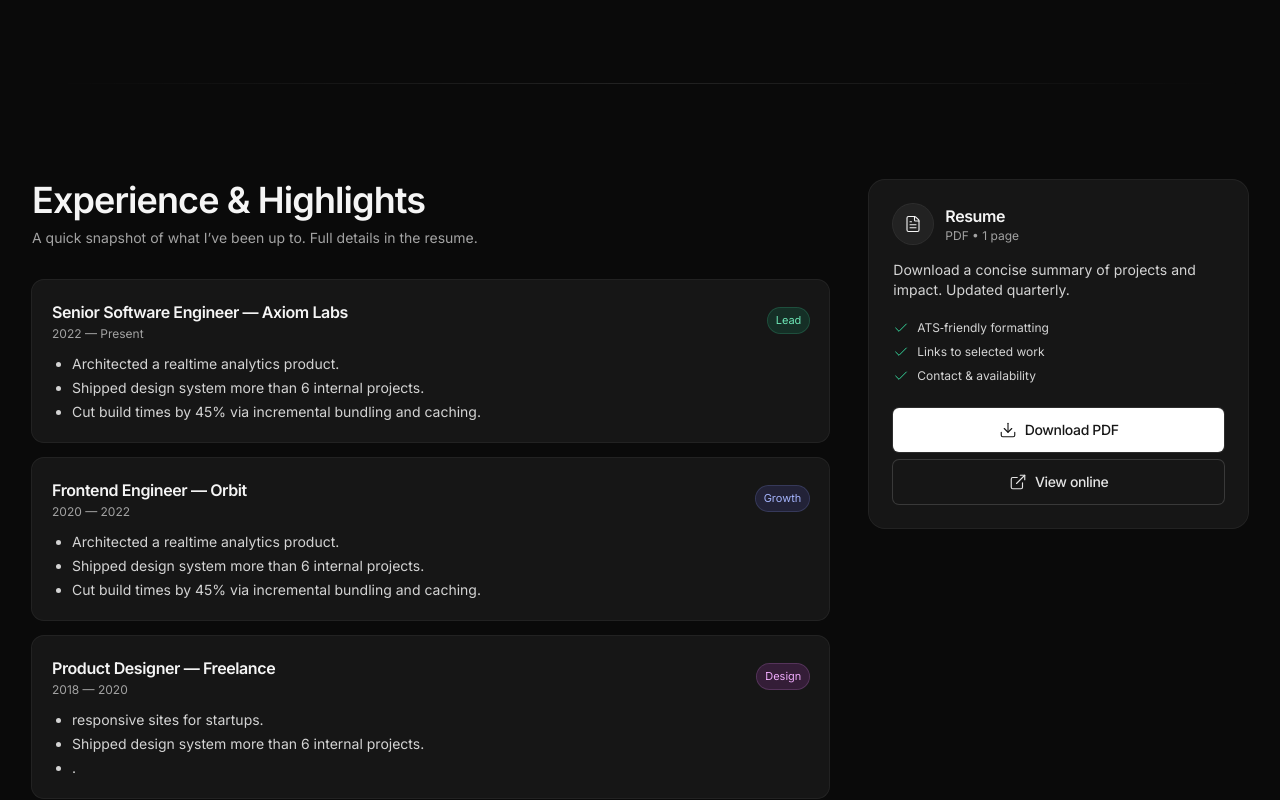
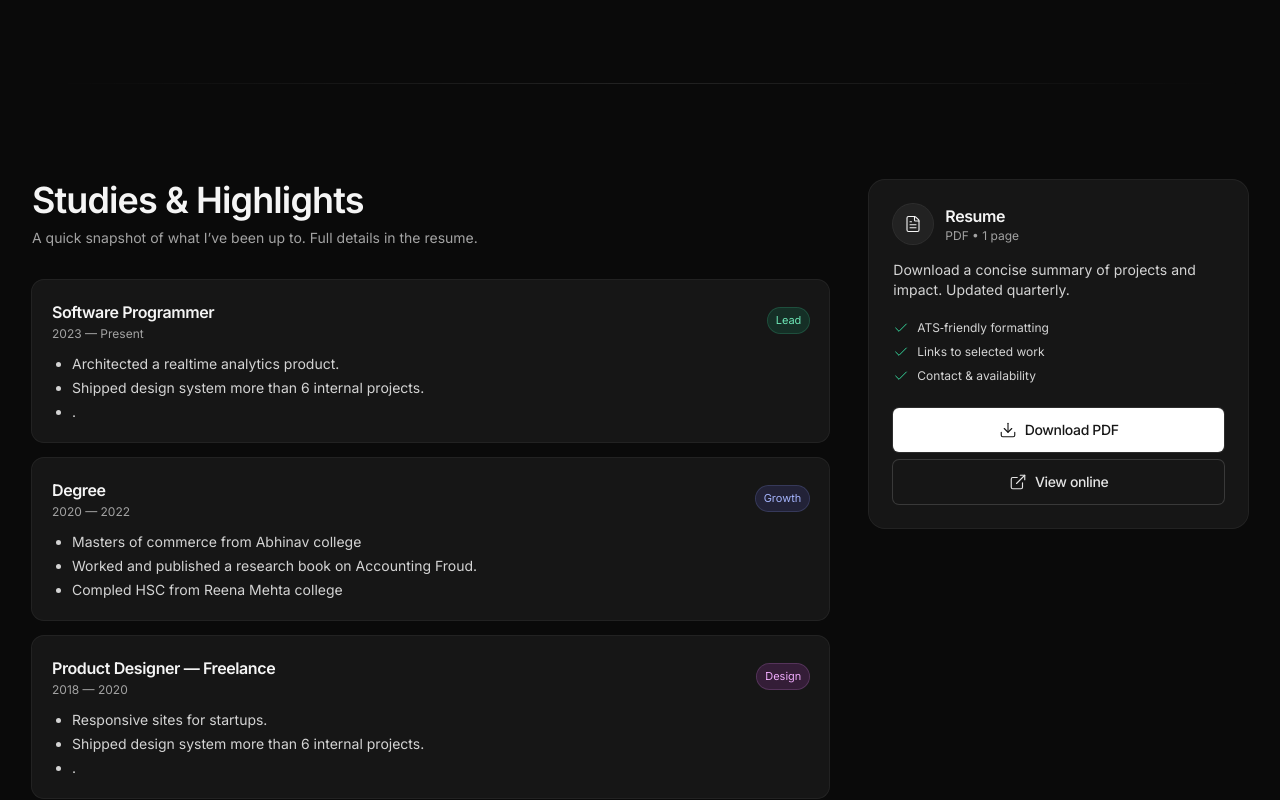
Before and after one commit to codewithsaara/Sara-Portfolio, a plain HTML site: page index.html in a window 1280 px wide. Shown: the part 2000-2800 px from the top of the page. Drawn offline with nearby package versions, Linux system fonts and the light colour scheme.

Commit message:
Update index.html

```diff
--- a/index.html
+++ b/index.html
@@ -116,14 +116,16 @@
                 <span class="inline-flex items-center gap-2 rounded-full border border-white/10 bg-white/5 px-3 py-1">
                   <i data-lucide="code-2" class="h-[16px] w-[16px]"></i>
                   JavaScript, php , Node.js
+                    Node.js, c,c++,html,css
+                    sql,mysql database
                 </span>
                 <span class="inline-flex items-center gap-2 rounded-full border border-white/10 bg-white/5 px-3 py-1">
                   <i data-lucide="server" class="h-[16px] w-[16px]"></i>
-                  Node.js, c,c++,html,css.
+                  Tailwind and many library work.
                 </span>
                 <span class="inline-flex items-center gap-2 rounded-full border border-white/10 bg-white/5 px-3 py-1">
                   <i data-lucide="palette" class="h-[16px] w-[16px]"></i>
-                  Design Systems, Accessibility,sql,mysql database
+                  Design Systems, Accessibility
                 </span>
               </div>
             </div>
@@ -367,7 +369,7 @@
         <div class="mx-auto max-w-7xl px-6 md:px-8">
           <div class="grid lg:grid-cols-3 gap-10">
             <div class="lg:col-span-2">
-              <h2 class="text-2xl sm:text-3xl md:text-4xl font-semibold tracking-tight">Experience &amp; Highlights</h2>
+              <h2 class="text-2xl sm:text-3xl md:text-4xl font-semibold tracking-tight">Studies &amp; Highlights</h2>
               <p class="mt-2 text-sm text-neutral-400">A quick snapshot of what I’ve been up to. Full details in the resume.</p>
 
               <div class="mt-8 grid gap-4">
@@ -375,15 +377,15 @@
                 <div class="rounded-xl ring-1 ring-white/10 bg-white/5 p-5 transition-all hover:bg-white/10">
                   <div class="flex items-center justify-between gap-4">
                     <div>
-                      <div class="text-base font-semibold tracking-tight">Senior Software Engineer — Axiom Labs</div>
-                      <div class="text-xs text-neutral-400 mt-0.5">2022 — Present</div>
+                      <div class="text-base font-semibold tracking-tight">Software Programmer</div>
+                      <div class="text-xs text-neutral-400 mt-0.5">2023 — Present</div>
                     </div>
                     <span class="inline-flex items-center gap-1 rounded-full bg-emerald-500/15 text-emerald-300 px-2 py-1 text-[11px] ring-1 ring-emerald-400/30">Lead</span>
                   </div>
                   <ul class="mt-3 list-disc ps-5 text-sm text-neutral-300 space-y-1">
                     <li>Architected a realtime analytics product.</li>
                     <li>Shipped design system more than 6 internal projects.</li>
-                    <li>Cut build times by 45% via incremental bundling and caching.</li>
+                    <li>.</li>
                   </ul>
                 </div>
 
@@ -391,15 +393,15 @@
                 <div class="rounded-xl ring-1 ring-white/10 bg-white/5 p-5 transition-all hover:bg-white/10">
                   <div class="flex items-center justify-between gap-4">
                     <div>
-                      <div class="text-base font-semibold tracking-tight">Frontend Engineer — Orbit</div>
+                      <div class="text-base font-semibold tracking-tight">Degree</div>
                       <div class="text-xs text-neutral-400 mt-0.5">2020 — 2022</div>
                     </div>
                     <span class="inline-flex items-center gap-1 rounded-full bg-indigo-500/15 text-indigo-300 px-2 py-1 text-[11px] ring-1 ring-indigo-400/30">Growth</span>
                   </div>
                   <ul class="mt-3 list-disc ps-5 text-sm text-neutral-300 space-y-1">
-                    <li>Architected a realtime analytics product.</li>
-                    <li>Shipped design system more than 6 internal projects.</li>
-                    <li>Cut build times by 45% via incremental bundling and caching.</li>
+                    <li>Masters of commerce from Abhinav college</li>
+                    <li>Worked and published a research book on Accounting Froud.</li>
+                    <li> Compled HSC from Reena Mehta college </li>
                   </ul>
                 </div>
 
@@ -413,7 +415,7 @@
                     <span class="inline-flex items-center gap-1 rounded-full bg-fuchsia-500/15 text-fuchsia-300 px-2 py-1 text-[11px] ring-1 ring-fuchsia-400/30">Design</span>
                   </div>
                   <ul class="mt-3 list-disc ps-5 text-sm text-neutral-300 space-y-1">
-                    <li> responsive sites for startups.</li>
+                    <li> Responsive sites for startups.</li>
                     <li>Shipped design system more than 6 internal projects.</li>
                     <li>.</li>
                   </ul>
```
